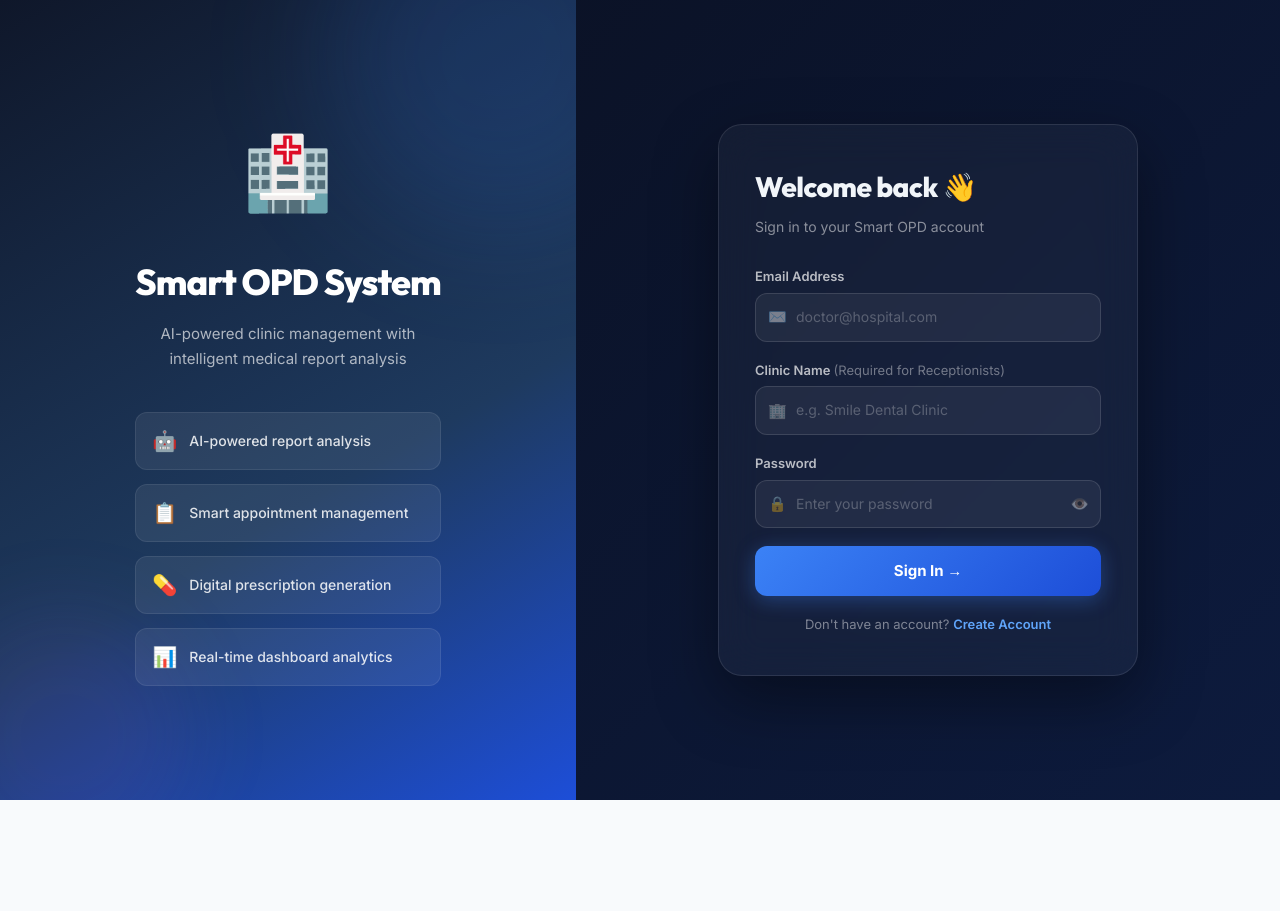
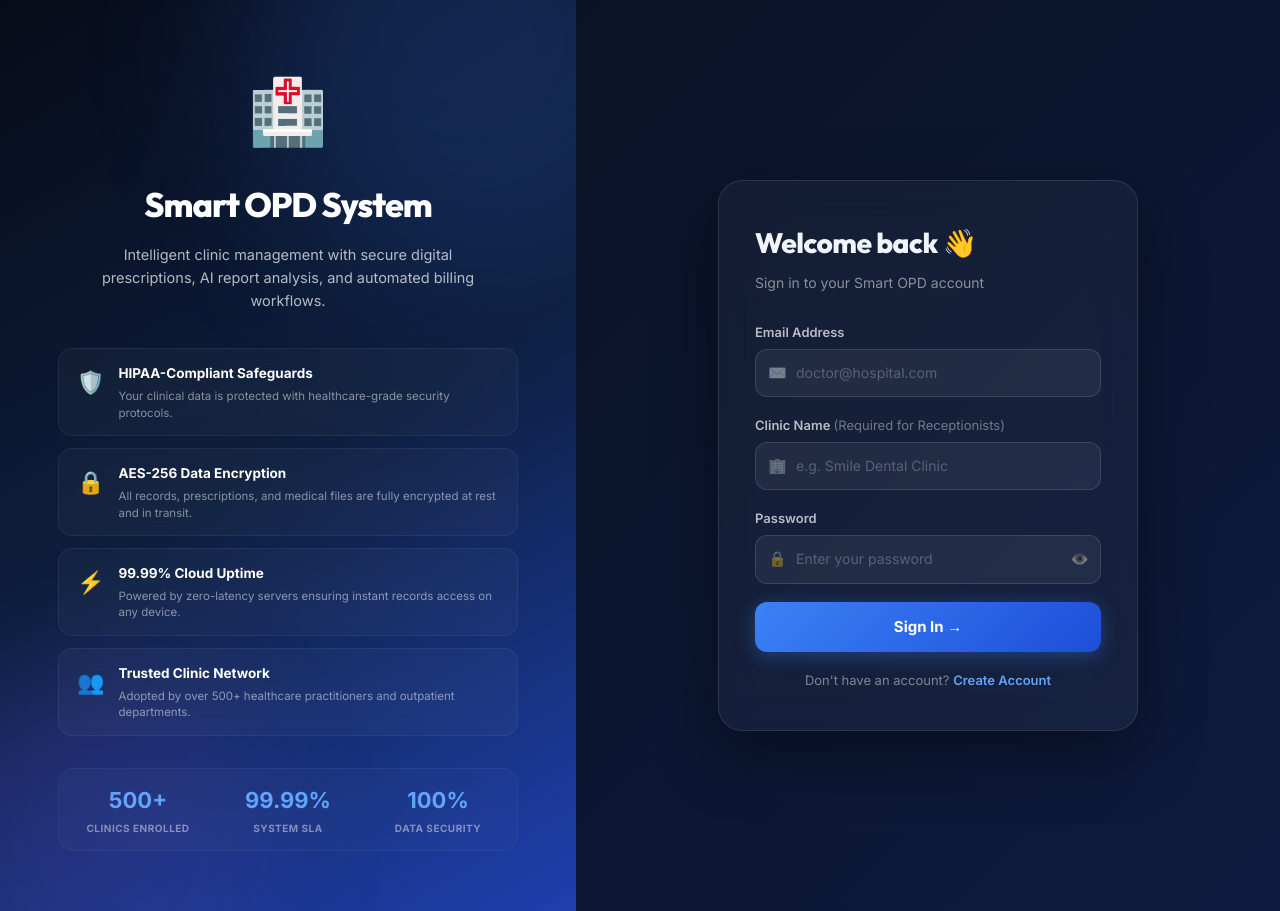
Before and after one commit to keshav-Raheja/smart-opd-system, a React (Vite) app in the folder client/: page /login in a window 1280 px wide. Before the commit the page ends 800 px from the top, so only its background shows below. Built offline with nearby package versions, Linux system fonts and the light colour scheme.

Commit message:
design: redesign login and register landing pages with trust highlights and statistics card

```diff
--- a/client/src/pages/Login.jsx
+++ b/client/src/pages/Login.jsx
@@ -48,11 +48,17 @@ function Login() {
     }
   };
 
-  const features = [
-    { icon: "🤖", text: "AI-powered report analysis" },
-    { icon: "📋", text: "Smart appointment management" },
-    { icon: "💊", text: "Digital prescription generation" },
-    { icon: "📊", text: "Real-time dashboard analytics" },
+  const trustHighlights = [
+    { icon: "🛡️", title: "HIPAA-Compliant Safeguards", desc: "Your clinical data is protected with healthcare-grade security protocols." },
+    { icon: "🔒", title: "AES-256 Data Encryption", desc: "All records, prescriptions, and medical files are fully encrypted at rest and in transit." },
+    { icon: "⚡", title: "99.99% Cloud Uptime", desc: "Powered by zero-latency servers ensuring instant records access on any device." },
+    { icon: "👥", title: "Trusted Clinic Network", desc: "Adopted by over 500+ healthcare practitioners and outpatient departments." }
+  ];
+
+  const stats = [
+    { value: "500+", label: "Clinics Enrolled" },
+    { value: "99.99%", label: "System SLA" },
+    { value: "100%", label: "Data Security" }
   ];
 
   return (
@@ -67,33 +73,35 @@ function Login() {
       {/* ── Branding Panel ─────────────────────────────────────────── */}
       <div style={{
         flex: isMobile ? "none" : "0 0 45%",
-        background: "linear-gradient(150deg, #0f172a 0%, #1e3a5f 60%, #1d4ed8 100%)",
+        background: "linear-gradient(150deg, #070b19 0%, #0d1e3d 50%, #1e40af 100%)",
         display: "flex",
         flexDirection: "column",
         alignItems: "center",
         justifyContent: "center",
-        padding: isMobile ? "40px 24px 32px" : "60px 48px",
+        padding: isMobile ? "40px 20px" : "60px 48px",
         position: "relative",
         overflow: "hidden",
         minHeight: isMobile ? "auto" : "100vh",
       }}>
         {/* Ambient blobs */}
         <div style={{
+          position: "absolute", width: 450, height: 450, borderRadius: "50%",
+          background: "rgba(59,130,246,0.18)", top: "-180px", right: "-120px",
+          filter: "blur(80px)", pointerEvents: "none",
+        }} />
+        <div style={{
           position: "absolute", width: 350, height: 350, borderRadius: "50%",
-          background: "rgba(59,130,246,0.15)", top: "-120px", right: "-100px",
+          background: "rgba(139,92,246,0.12)", bottom: "-100px", left: "-80px",
           filter: "blur(60px)", pointerEvents: "none",
         }} />
-        <div style={{
-          position: "absolute", width: 250, height: 250, borderRadius: "50%",
-          background: "rgba(139,92,246,0.1)", bottom: "-60px", left: "-60px",
-          filter: "blur(40px)", pointerEvents: "none",
-        }} />
 
-        <div style={{ textAlign: "center", position: "relative", zIndex: 1, maxWidth: 380 }}>
-          <div style={{ fontSize: isMobile ? 52 : 72, marginBottom: isMobile ? 12 : 24 }}>🏥</div>
+        <div style={{ position: "relative", zIndex: 1, maxWidth: 460, width: "100%" }}>
+          {/* Logo & Headline */}
+          <div style={{ textAlign: "center", marginBottom: isMobile ? 24 : 36 }}>
+            <div style={{ fontSize: isMobile ? 54 : 64, marginBottom: 16, display: "inline-block" }}>🏥</div>
             <h1 style={{
               fontFamily: "'Outfit', sans-serif",
-            fontSize: isMobile ? 26 : 36,
+              fontSize: isMobile ? 26 : 34,
               fontWeight: 800,
               color: "#ffffff",
               letterSpacing: "-1px",
@@ -102,49 +110,65 @@ function Login() {
               Smart OPD System
             </h1>
             <p style={{
-            fontSize: isMobile ? 13 : 15,
-            color: "rgba(255,255,255,0.65)",
-            lineHeight: 1.7,
-            maxWidth: 300,
+              fontSize: isMobile ? 13 : 14.5,
+              color: "rgba(255,255,255,0.7)",
+              lineHeight: 1.6,
+              maxWidth: 380,
               margin: "0 auto",
-            marginBottom: isMobile ? 0 : 40,
             }}>
-            AI-powered clinic management with intelligent medical report analysis
+              Intelligent clinic management with secure digital prescriptions, AI report analysis, and automated billing workflows.
             </p>
+          </div>
 
-          {/* Feature list — hide on mobile to save space */}
+          {/* Trust Highlights Grid - Desktop */}
           {!isMobile && (
-            <div style={{ display: "flex", flexDirection: "column", gap: 14, textAlign: "left", marginTop: 40 }}>
-              {features.map((f, i) => (
+            <div style={{ display: "flex", flexDirection: "column", gap: 12, marginBottom: 32 }}>
+              {trustHighlights.map((h, i) => (
                 <div key={i} style={{
-                  display: "flex", alignItems: "center", gap: 12,
-                  padding: "12px 16px",
-                  background: "rgba(255,255,255,0.07)",
-                  borderRadius: 12,
-                  border: "1px solid rgba(255,255,255,0.08)",
+                  display: "flex", gap: 14,
+                  padding: "14px 18px",
+                  background: "rgba(255,255,255,0.03)",
+                  borderRadius: 14,
+                  border: "1px solid rgba(255,255,255,0.06)",
+                  backdropFilter: "blur(10px)",
                 }}>
-                  <span style={{ fontSize: 20 }}>{f.icon}</span>
-                  <span style={{ color: "rgba(255,255,255,0.85)", fontSize: 14, fontWeight: 500 }}>{f.text}</span>
+                  <span style={{ fontSize: 22, marginTop: 2 }}>{h.icon}</span>
+                  <div>
+                    <div style={{ color: "#ffffff", fontSize: 13.5, fontWeight: 700, marginBottom: 3 }}>
+                      {h.title}
+                    </div>
+                    <div style={{ color: "rgba(255,255,255,0.5)", fontSize: 11.5, lineHeight: 1.45 }}>
+                      {h.desc}
+                    </div>
+                  </div>
                 </div>
               ))}
             </div>
           )}
 
-          {/* Mobile: show compact feature pills */}
-          {isMobile && (
-            <div style={{ display: "flex", flexWrap: "wrap", gap: 8, justifyContent: "center", marginTop: 16 }}>
-              {features.map((f, i) => (
-                <span key={i} style={{
-                  fontSize: 12, padding: "6px 12px",
-                  background: "rgba(255,255,255,0.1)",
-                  borderRadius: 20, color: "rgba(255,255,255,0.8)",
-                  border: "1px solid rgba(255,255,255,0.08)",
+          {/* Stats Bar */}
+          <div style={{
+            display: "grid",
+            gridTemplateColumns: "repeat(3, 1fr)",
+            gap: 12,
+            background: "rgba(255,255,255,0.02)",
+            border: "1px solid rgba(255,255,255,0.05)",
+            borderRadius: 16,
+            padding: "14px 10px",
+            textAlign: "center",
+            backdropFilter: "blur(10px)",
           }}>
-                  {f.icon} {f.text}
-                </span>
+            {stats.map((s, i) => (
+              <div key={i}>
+                <div style={{ fontSize: isMobile ? 18 : 22, fontWeight: 800, color: "#60a5fa", marginBottom: 2 }}>
+                  {s.value}
+                </div>
+                <div style={{ fontSize: 10, color: "rgba(255,255,255,0.45)", textTransform: "uppercase", fontWeight: 700, letterSpacing: "0.5px" }}>
+                  {s.label}
+                </div>
+              </div>
             ))}
           </div>
-          )}
         </div>
       </div>
 
--- a/client/src/pages/Register.jsx
+++ b/client/src/pages/Register.jsx
@@ -125,6 +125,12 @@ function Register() {
     { step: "3", title: "Access Clinic Hub", desc: "Prescriptions, queues, and smart billing." },
   ];
 
+  const stats = [
+    { value: "500+", label: "Clinics Enrolled" },
+    { value: "99.99%", label: "System SLA" },
+    { value: "100%", label: "Data Security" }
+  ];
+
   return (
     <div style={{
       minHeight: "100vh",
@@ -137,73 +143,78 @@ function Register() {
       {/* ── Left Branding Panel ──────────────────────────────────── */}
       <div style={{
         flex: isMobile ? "none" : "0 0 42%",
-        background: "linear-gradient(150deg, #0f172a 0%, #1e3a5f 60%, #1d4ed8 100%)",
+        background: "linear-gradient(150deg, #070b19 0%, #0d1e3d 50%, #1e40af 100%)",
         display: "flex",
         flexDirection: "column",
         alignItems: "center",
         justifyContent: "center",
-        padding: isMobile ? "36px 24px 28px" : "60px 48px",
+        padding: isMobile ? "40px 20px" : "60px 48px",
         position: "relative",
         overflow: "hidden",
         minHeight: isMobile ? "auto" : "100vh",
       }}>
         {/* Ambient blobs */}
         <div style={{
-          position: "absolute", width: 400, height: 400, borderRadius: "50%",
-          background: "rgba(59,130,246,0.15)", top: "-150px", left: "-150px",
+          position: "absolute", width: 450, height: 450, borderRadius: "50%",
+          background: "rgba(59,130,246,0.18)", top: "-180px", left: "-120px",
+          filter: "blur(80px)", pointerEvents: "none",
+        }} />
+        <div style={{
+          position: "absolute", width: 350, height: 350, borderRadius: "50%",
+          background: "rgba(139,92,246,0.12)", bottom: "-100px", right: "-80px",
           filter: "blur(60px)", pointerEvents: "none",
         }} />
-        <div style={{
-          position: "absolute", width: 280, height: 280, borderRadius: "50%",
-          background: "rgba(139,92,246,0.1)", bottom: "-80px", right: "-80px",
-          filter: "blur(40px)", pointerEvents: "none",
-        }} />
 
-        <div style={{ textAlign: "center", position: "relative", zIndex: 1, maxWidth: 360 }}>
-          <div style={{ fontSize: isMobile ? 48 : 68, marginBottom: isMobile ? 12 : 20 }}>🏥</div>
+        <div style={{ position: "relative", zIndex: 1, maxWidth: 380, width: "100%" }}>
+          <div style={{ textAlign: "center", marginBottom: isMobile ? 24 : 36 }}>
+            <div style={{ fontSize: isMobile ? 54 : 64, marginBottom: 16, display: "inline-block" }}>🏥</div>
             <h1 style={{
               fontFamily: "'Outfit', sans-serif",
-            fontSize: isMobile ? 24 : 34,
+              fontSize: isMobile ? 26 : 34,
               fontWeight: 800,
               color: "#ffffff",
               letterSpacing: "-1px",
-            marginBottom: 8,
+              marginBottom: 10,
             }}>
               Join Smart OPD
             </h1>
             <p style={{
-            fontSize: isMobile ? 13 : 14,
-            color: "rgba(255,255,255,0.65)",
-            lineHeight: 1.65,
-            marginBottom: isMobile ? 0 : 36,
+              fontSize: isMobile ? 13 : 14.5,
+              color: "rgba(255,255,255,0.7)",
+              lineHeight: 1.6,
+              maxWidth: 340,
+              margin: "0 auto",
             }}>
-            Set up your clinical account and access real-time medical analytics & billing.
+              Set up your clinical account and access real-time medical analytics, digital prescriptions & smart billing.
             </p>
+          </div>
 
           {/* Steps — full on desktop, compact pills on mobile */}
           {!isMobile ? (
-            <div style={{ display: "flex", flexDirection: "column", gap: 14, textAlign: "left", marginTop: 28 }}>
+            <div style={{ display: "flex", flexDirection: "column", gap: 12, marginBottom: 32 }}>
               {steps.map((s, i) => (
                 <div key={i} style={{
                   display: "flex", gap: 14, padding: "14px 18px",
-                  borderRadius: 14, background: "rgba(255,255,255,0.05)",
-                  border: "1px solid rgba(255,255,255,0.08)",
+                  borderRadius: 14, background: "rgba(255,255,255,0.03)",
+                  border: "1px solid rgba(255,255,255,0.06)",
+                  backdropFilter: "blur(10px)",
                 }}>
                   <div style={{
                     width: 28, height: 28, borderRadius: "50%",
-                    background: "rgba(255,255,255,0.15)", color: "white",
+                    background: "rgba(59,130,246,0.2)", color: "#60a5fa",
                     display: "flex", alignItems: "center", justifyContent: "center",
                     fontWeight: 700, fontSize: 13, flexShrink: 0,
+                    border: "1px solid rgba(59,130,246,0.3)",
                   }}>{s.step}</div>
                   <div>
-                    <div style={{ fontWeight: 700, fontSize: 13, color: "white", marginBottom: 2 }}>{s.title}</div>
-                    <div style={{ fontSize: 11, color: "rgba(255,255,255,0.5)", lineHeight: 1.4 }}>{s.desc}</div>
+                    <div style={{ fontWeight: 700, fontSize: 13.5, color: "white", marginBottom: 2 }}>{s.title}</div>
+                    <div style={{ fontSize: 11.5, color: "rgba(255,255,255,0.5)", lineHeight: 1.45 }}>{s.desc}</div>
                   </div>
                 </div>
               ))}
             </div>
           ) : (
-            <div style={{ display: "flex", flexWrap: "wrap", gap: 8, justifyContent: "center", marginTop: 16 }}>
+            <div style={{ display: "flex", flexWrap: "wrap", gap: 8, justifyContent: "center", marginTop: 16, marginBottom: 24 }}>
               {steps.map((s, i) => (
                 <span key={i} style={{
                   fontSize: 12, padding: "6px 12px",
@@ -216,6 +227,30 @@ function Register() {
               ))}
             </div>
           )}
+
+          {/* Stats Bar */}
+          <div style={{
+            display: "grid",
+            gridTemplateColumns: "repeat(3, 1fr)",
+            gap: 12,
+            background: "rgba(255,255,255,0.02)",
+            border: "1px solid rgba(255,255,255,0.05)",
+            borderRadius: 16,
+            padding: "14px 10px",
+            textAlign: "center",
+            backdropFilter: "blur(10px)",
+          }}>
+            {stats.map((s, i) => (
+              <div key={i}>
+                <div style={{ fontSize: isMobile ? 18 : 22, fontWeight: 800, color: "#60a5fa", marginBottom: 2 }}>
+                  {s.value}
+                </div>
+                <div style={{ fontSize: 10, color: "rgba(255,255,255,0.45)", textTransform: "uppercase", fontWeight: 700, letterSpacing: "0.5px" }}>
+                  {s.label}
+                </div>
+              </div>
+            ))}
+          </div>
         </div>
       </div>
 
```
Lines whose indentation alone changed are shown as unchanged.
